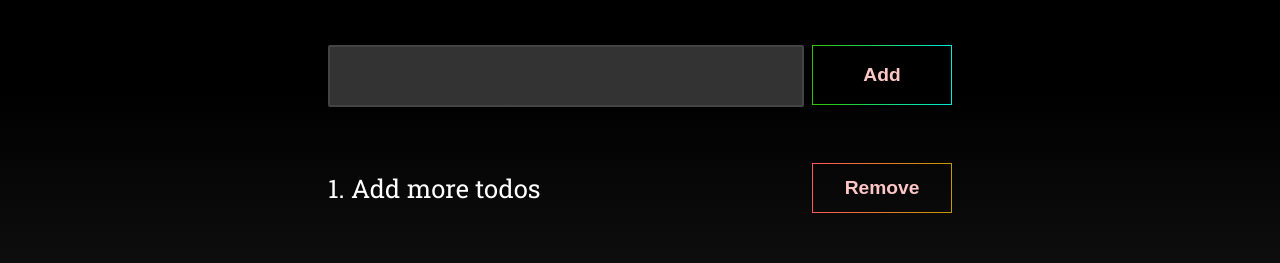
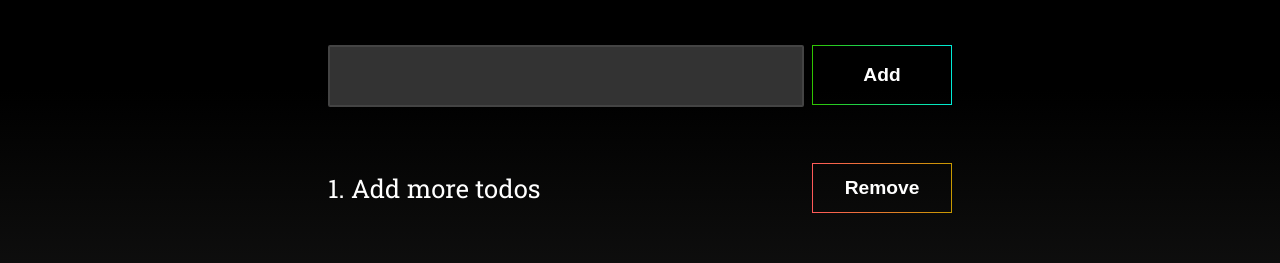
Before and after one commit to t-mu/simple-todo, a React (Create React App) app: page / in a window 1280 px wide. Shown: the part 150-413 px from the top of the page. Built offline with nearby package versions, Linux system fonts and the light colour scheme.

Commit message:
Revert "Change button color to pink to demo commits"
This reverts commit 8d56c48270d19282fffa590766a4ec18475fd390.

```diff
--- a/src/App.scss
+++ b/src/App.scss
@@ -40,7 +40,7 @@ h1 {
   padding: 0.6rem 1.2rem;
   margin: 0;
   border: 0;
-  color: rgb(255, 198, 198);
+  color: white;
   font-weight: 600;
   font-size: 1.2rem;
   background-color: transparent;
```
